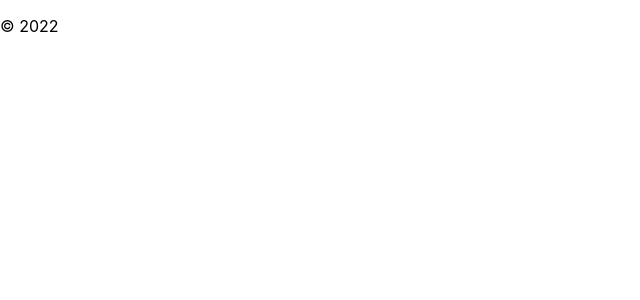
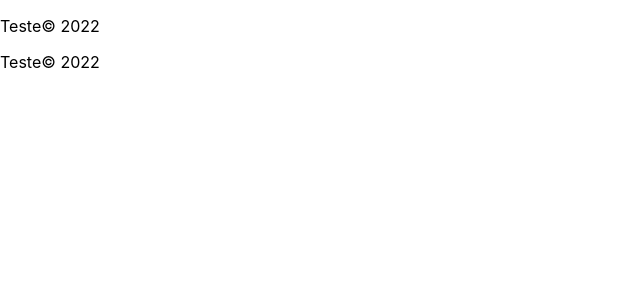
Before and after one commit to ailsonazevedo/pokedex-next, a Next.js app: page /components/Footer in a window 1280 px wide. Shown: the top 300 px of the page, without its empty margins (0-640 px from the left). Built offline with nearby package versions, Linux system fonts and the light colour scheme.

Commit message:
add components to _app.js

```diff
--- a/pages/_app.js
+++ b/pages/_app.js
@@ -1,7 +1,14 @@
 import '../styles/globals.css'
 
+import Layout from './components/Layout'
+
 function MyApp({ Component, pageProps }) {
-  return <Component {...pageProps} />
+  return(
+    <Layout>
+      <Component{...pageProps}/>
+    </Layout>
+  )
+
 }
 
 export default MyApp
--- a/pages/components/Footer.js
+++ b/pages/components/Footer.js
@@ -2,7 +2,7 @@ export default function Footer(){
     return(
         <footer className="">
             <p>
-                <span className="">&copy; 2022</span>
+                <span className="">Teste&copy; 2022</span>
             </p>
         </footer>
     )
--- /dev/null
+++ b/pages/components/Layout.js
@@ -0,0 +1,19 @@
+import NavBar from './NavBar'
+import Footer from './Footer'
+
+import Head from 'next/head'
+
+
+export default function Layout({children}){
+    return(
+        <>
+            <Head>
+                <link rel="stylesheet" href="/images/favicon.ico"/>
+                <title>Pokedex da Shopee</title>
+            </Head>
+
+            <main>{children}</main>
+            <Footer />
+        </>
+    )
+}
--- a/pages/components/NavBar.js
+++ b/pages/components/NavBar.js
@@ -1,10 +1,10 @@
 import Link from 'next/link';
 
-export default function Footer(){
+export default function NavBar(){
     return(
         <nav className="">
             <div>
-                <img src="https://cdn.jsdelivr.net/gh/devicons/devicon/icons/pycharm/pycharm-original.svg"></img>
+                <img src="https://cdn.jsdelivr.net/gh/devicons/devicon/icons/pycharm/pycharm-original.svg" alt="PokePython"></img>
                 <h1>Pokedex</h1>
             </div>
             <ul>
--- a/pages/index.js
+++ b/pages/index.js
@@ -7,7 +7,6 @@ import NavBar from './components/NavBar'
 
 export default function Home() {
   return (
-
     <h1>Pokedex</h1>
   )
 }
```
